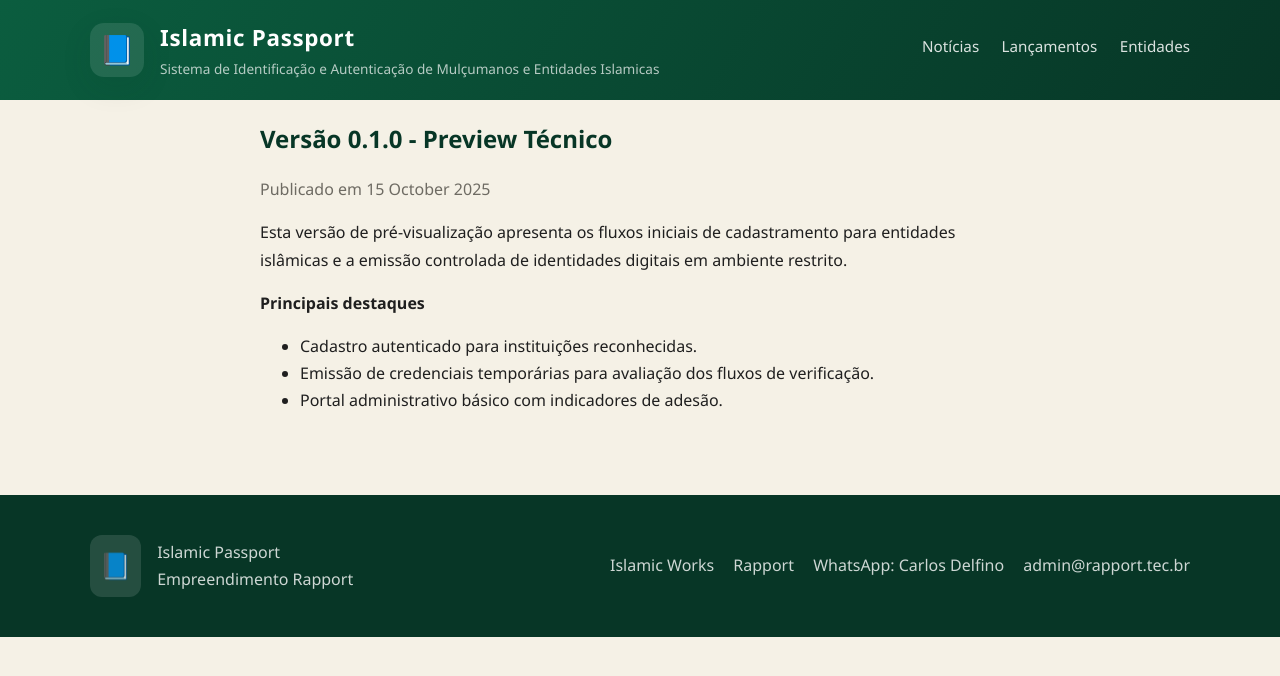
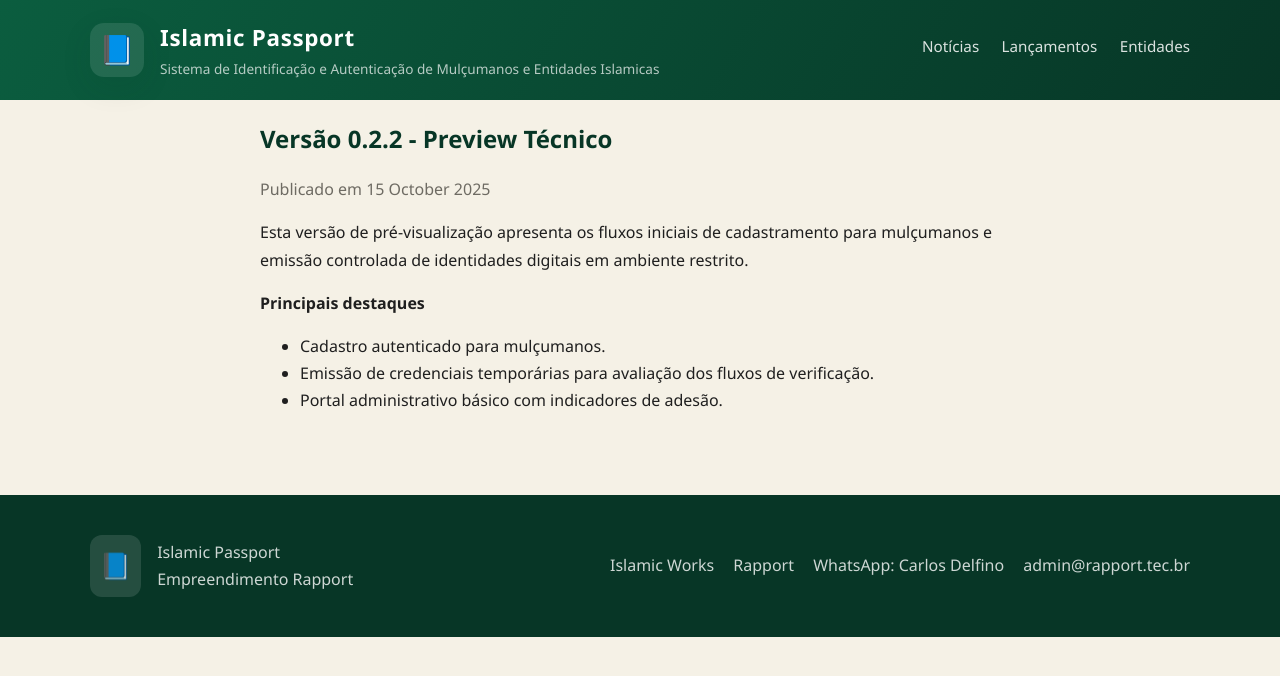
Before and after one commit to islamic-works/Islamic-Passport-site, a Jekyll site: the page built from _releases/2025-10-15-0-1-0.md, in a window 1280 px wide. Shown: the top 676 px of the page. Built offline with Jekyll 4.4.1, drawn with Linux system fonts in a browser that asks for light colours.

Commit message:
correção do que será liberado, ainda em analise.

```diff
--- a/_releases/2025-10-15-0-1-0.md
+++ b/_releases/2025-10-15-0-1-0.md
@@ -1,13 +1,13 @@
 ---
-title: "Versão 0.1.0 - Preview Técnico"
+title: "Versão 0.2.2 - Preview Técnico"
 date: 2025-10-15
-summary: "Primeiro release público com módulos de cadastro de entidades e emissão de credenciais de teste."
+summary: "Primeiro release público com módulos de cadastro de mulçumanos e emissão de credenciais de teste."
 ---
 
-Esta versão de pré-visualização apresenta os fluxos iniciais de cadastramento para entidades islâmicas e a emissão controlada de identidades digitais em ambiente restrito.
+Esta versão de pré-visualização apresenta os fluxos iniciais de cadastramento para mulçumanos e emissão controlada de identidades digitais em ambiente restrito.
 
 **Principais destaques**
 
-- Cadastro autenticado para instituições reconhecidas.
+- Cadastro autenticado para mulçumanos.
 - Emissão de credenciais temporárias para avaliação dos fluxos de verificação.
 - Portal administrativo básico com indicadores de adesão.
```
